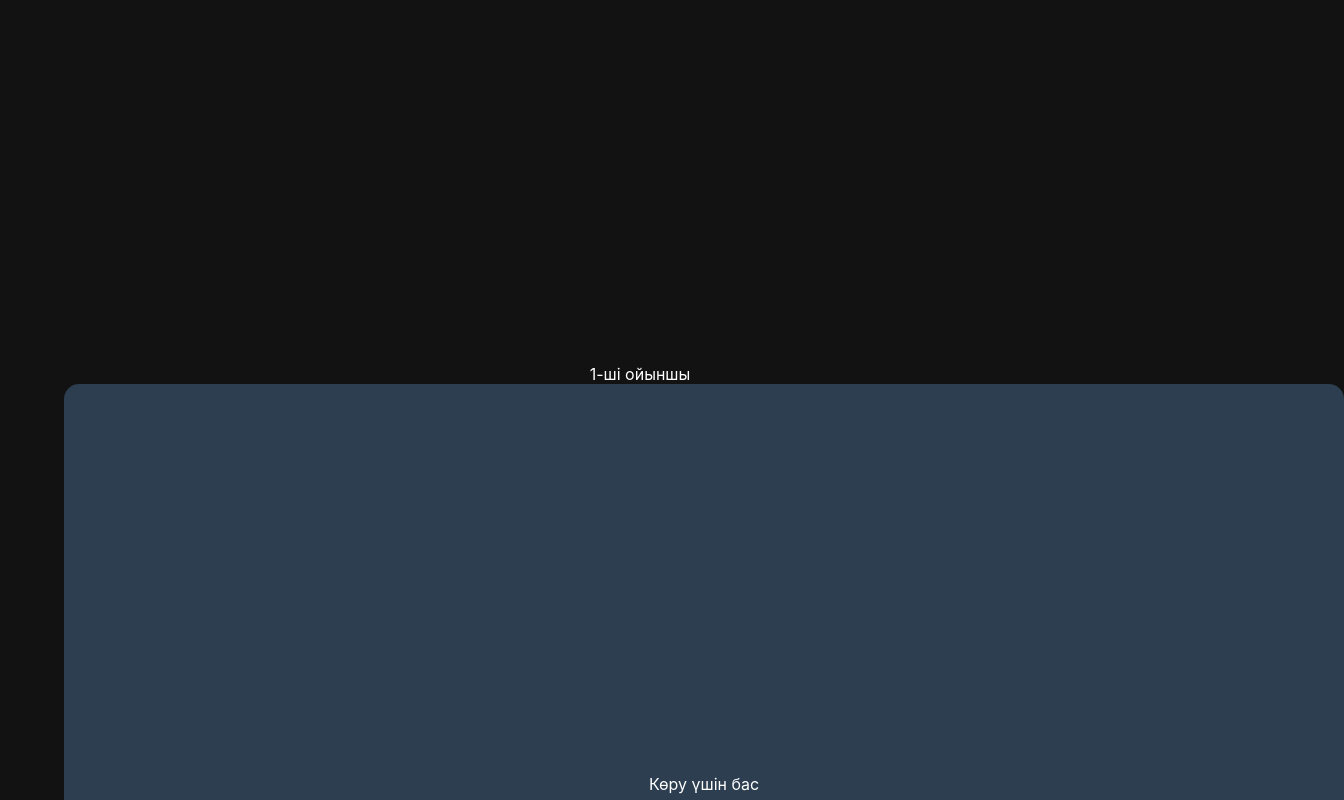
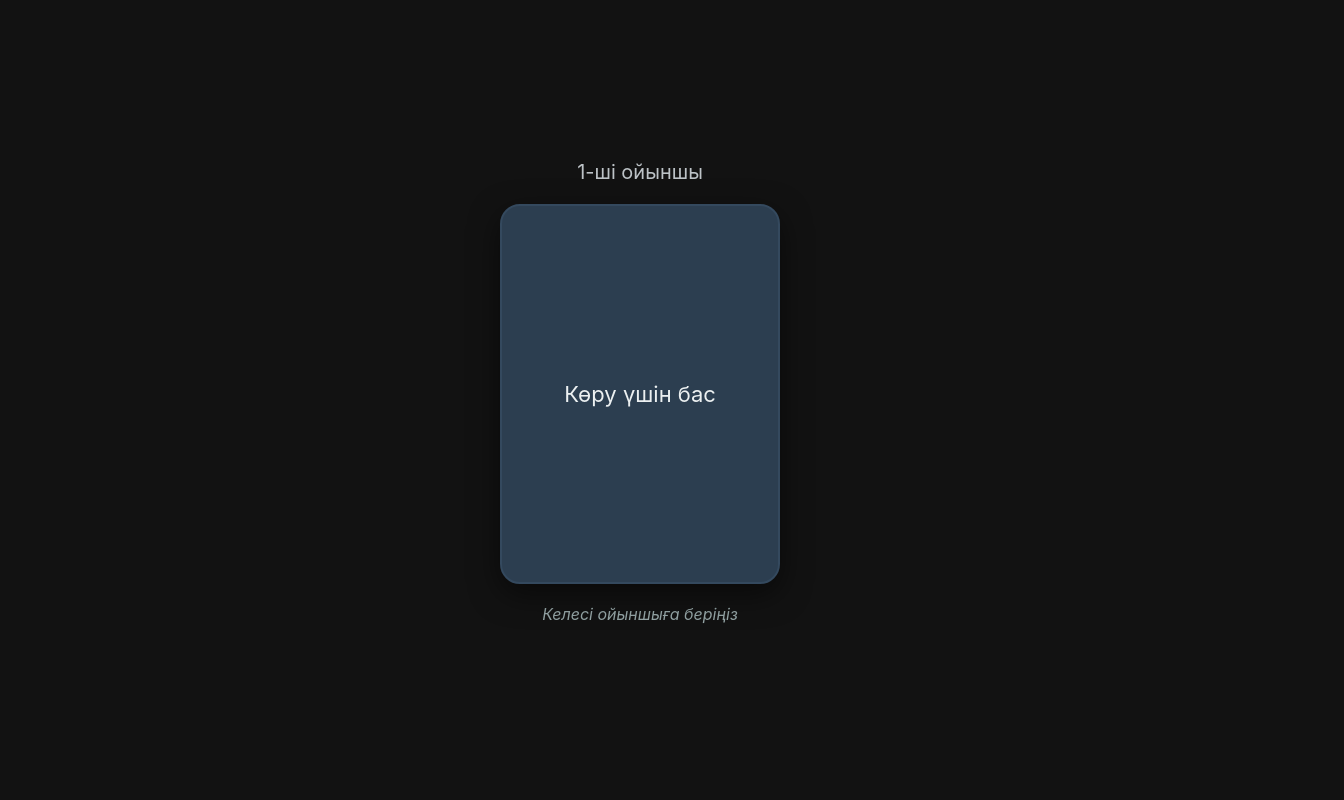
Before and after one commit to satlykbeka13-alt/spy-game, a plain HTML site: page index.html in a window 1280 px wide. Both pictures are taken after a click on the button "Ойынды бастау". Shown: the top 800 px of the page, 1344 px wide, since content can reach past the window. Drawn offline with Linux system fonts and the light colour scheme.

Commit message:
Refactor card styles and add new layout features

```diff
--- a/style.css
+++ b/style.css
@@ -1,3 +1,4 @@
+/* Жалпы стильдер */
 body {
     background: #121212;
     color: white;
@@ -7,52 +8,120 @@ body {
     align-items: center;
     height: 100vh;
     margin: 0;
+    overflow: hidden;
 }
 
-.container { text-align: center; width: 90%; }
+.container {
+    text-align: center;
+    width: 90%;
+    max-width: 400px;
+}
 
-/* Ескі .card-front пен .card-back-ты мынаған ауыстыр */
+/* Карточка стилі */
+.card {
+    perspective: 1000px;
+    width: 280px;
+    height: 380px;
+    margin: 20px auto;
+    cursor: pointer;
+}
 
+.card-inner {
+    position: relative;
+    width: 100%;
+    height: 100%;
+    text-align: center;
+    transition: transform 0.6s cubic-bezier(0.4, 0, 0.2, 1);
+    transform-style: preserve-3d;
+}
+
+/* Карточка айналғанда */
+.is-flipped {
+    transform: rotateY(180deg);
+}
+
+/* Алдыңғы және артқы беттердің ортақ стилі */
 .card-front, .card-back {
     position: absolute;
     width: 100%;
     height: 100%;
-    backface-visibility: hidden; /* Осы жол екі жақтың бір-бірінен көрінуін блоктайды */
+    backface-visibility: hidden; /* Бұл маңызды: артқы жағын жасырады */
     display: flex;
+    flex-direction: column;
     align-items: center;
     justify-content: center;
-    border-radius: 15px;
+    border-radius: 20px;
     padding: 20px;
     box-sizing: border-box;
+    box-shadow: 0 10px 30px rgba(0,0,0,0.5);
 }
 
+/* Алдыңғы беті (Көру үшін бас) */
 .card-front {
     background: #2c3e50;
-    color: white;
-    z-index: 2;
+    color: #ecf0f1;
+    border: 2px solid #34495e;
+    font-size: 22px;
 }
 
+/* Артқы беті (Сөз шығатын жер) */
 .card-back {
     background: #34495e;
-    color: #f1c40f;
+    color: #f1c40f; /* Сөз сары түспен анық көрінеді */
     transform: rotateY(180deg);
+    font-size: 28px;
+    font-weight: bold;
+    border: 2px solid #f1c40f;
 }
 
-.hidden { display: none; }
+/* Батырмалар мен Инпуттар */
+#setup h1 {
+    font-size: 36px;
+    margin-bottom: 30px;
+}
+
+input[type="number"] {
+    padding: 15px;
+    border-radius: 12px;
+    border: none;
+    background: #2c3e50;
+    color: white;
+    font-size: 18px;
+    width: 100%;
+    margin-bottom: 20px;
+    box-sizing: border-box;
+    text-align: center;
+}
 
 button {
     padding: 15px 30px;
     background: #e74c3c;
     color: white;
     border: none;
-    border-radius: 10px;
+    border-radius: 12px;
     font-size: 18px;
+    font-weight: bold;
+    width: 100%;
+    cursor: pointer;
+    transition: background 0.3s;
 }
 
-input {
-    padding: 15px;
-    border-radius: 10px;
-    margin-bottom: 20px;
-    width: 80%;
-    border: none;
+button:active {
+    background: #c0392b;
 }
+
+.hidden {
+    display: none;
+}
+
+#player-num {
+    font-size: 20px;
+    margin-bottom: 10px;
+    color: #bdc3c7;
+}
+
+#instruction {
+    margin-top: 15px;
+    color: #95a5a6;
+    font-style: italic;
+}
```
